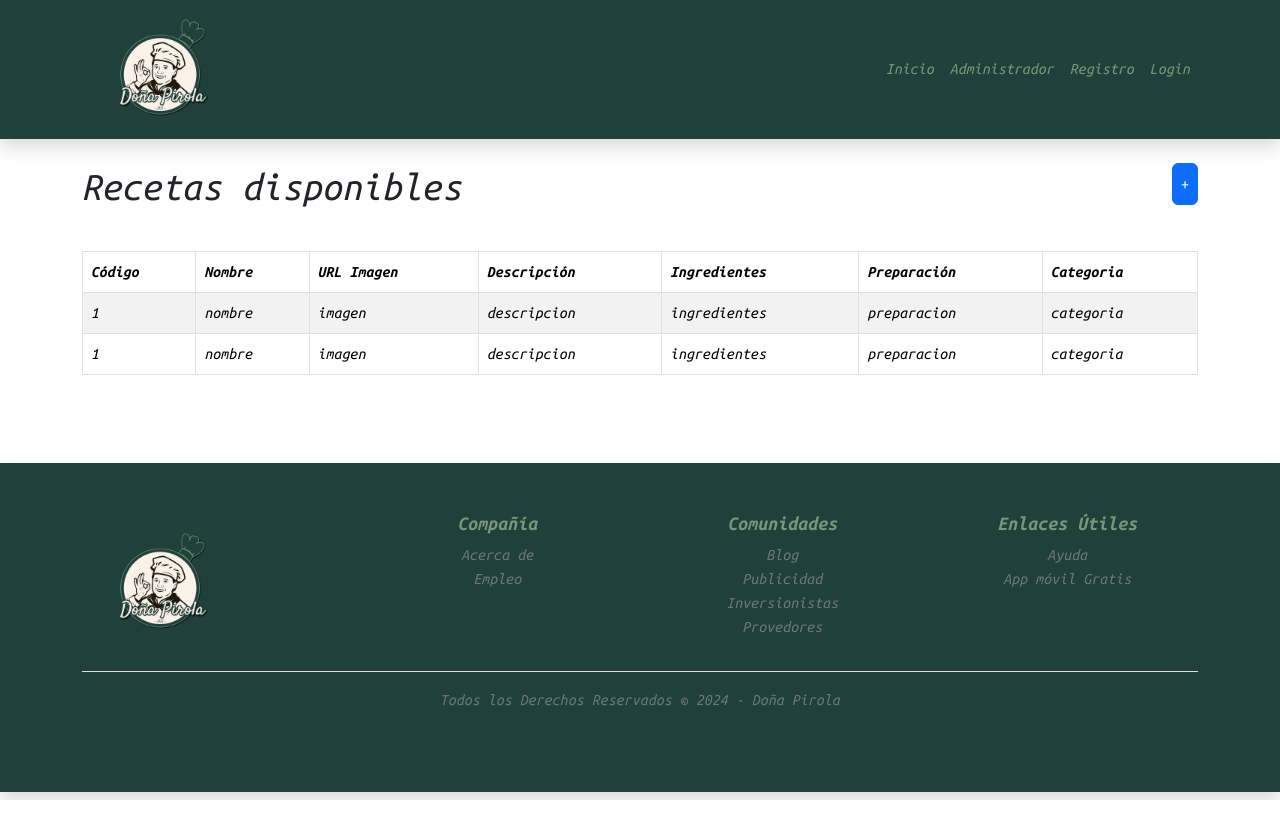
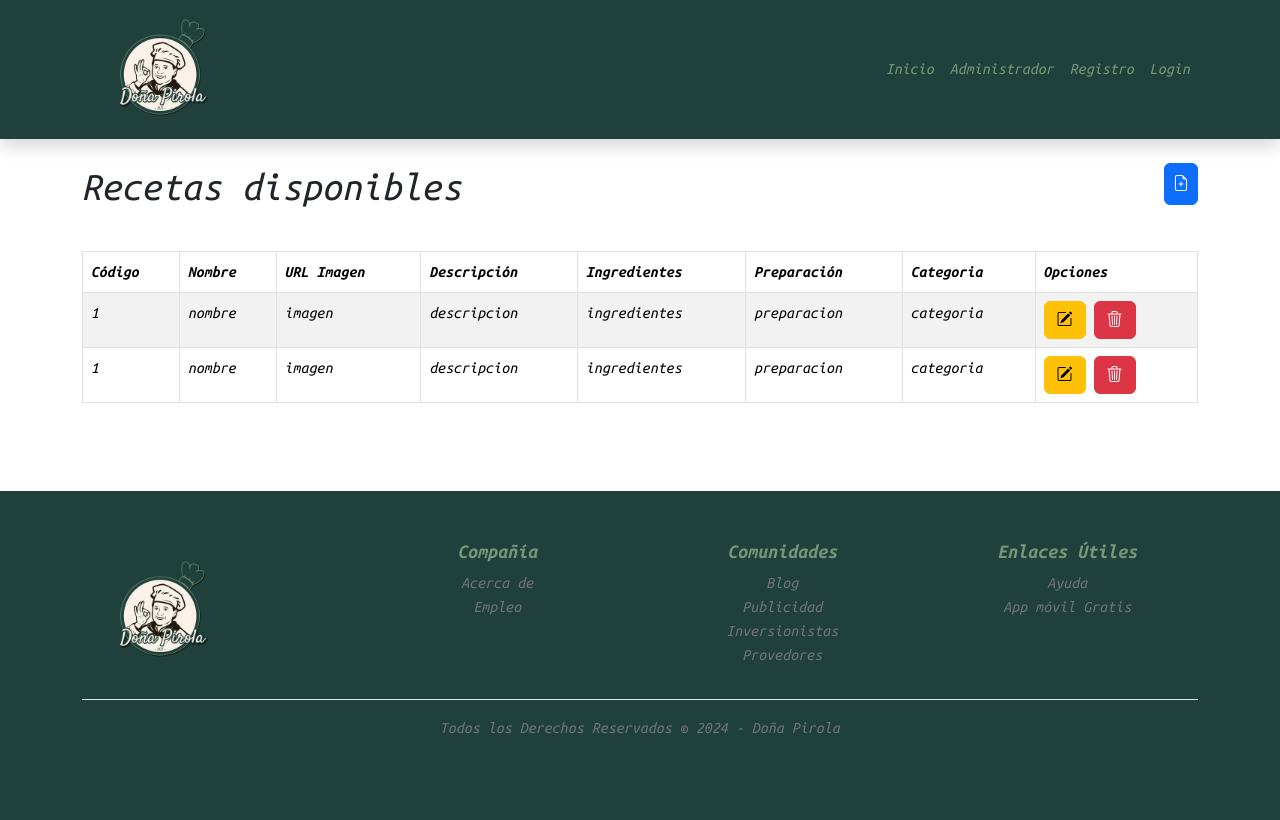
Before and after one commit to juanchyquintana/blogRecetasRolling, a React (Vite) app: page /administrador in a window 1280 px wide. Built offline with nearby package versions, Linux system fonts and the light colour scheme; a web font is replaced by a local one.

Commit message:
se agrego los botones editar y borrar, ademas se agrego la libreria bootstrap-icons

```diff
--- a/package.json
+++ b/package.json
@@ -11,12 +11,13 @@
   },
   "dependencies": {
     "bootstrap": "^5.3.3",
+    "bootstrap-icons": "^1.11.3",
     "react": "^18.2.0",
     "react-bootstrap": "^2.10.1",
     "react-dom": "^18.2.0",
     "react-hook-form": "^7.50.1",
-    "sweetalert2": "^11.10.5",
-    "react-router-dom": "^6.22.1"
+    "react-router-dom": "^6.22.1",
+    "sweetalert2": "^11.10.5"
   },
   "devDependencies": {
     "@types/react": "^18.2.56",
--- a/src/App.jsx
+++ b/src/App.jsx
@@ -2,6 +2,7 @@ import Header from "./components/Header";
 import Footer from "./components/Footer";
 import Inicio from "./components/pages/Inicio";
 import "bootstrap/dist/css/bootstrap.min.css";
+import "bootstrap-icons/font/bootstrap-icons.min.css";
 import { BrowserRouter, Routes, Route } from "react-router-dom";
 import "./App.css";
 import NuevoProducto from "./components/pages/NuevoProducto";
--- a/src/components/pages/Administrador.jsx
+++ b/src/components/pages/Administrador.jsx
@@ -6,7 +6,9 @@ const Administrador = () => {
     <section className="container my-4">
       <div className="d-flex justify-content-between align-items-start">
         <h1 className="mb-3">Recetas disponibles</h1>
-        <Button variant="primary p-2">+</Button>
+        <Button variant="primary p-2">
+          <i class="bi bi-file-earmark-plus"></i>
+        </Button>
       </div>
       <Table striped bordered hover className="mt-4">
         <thead>
@@ -18,6 +20,7 @@ const Administrador = () => {
             <th>Ingredientes</th>
             <th>Preparación</th>
             <th>Categoria</th>
+            <th>Opciones</th>
           </tr>
         </thead>
         <tbody>
--- a/src/components/pages/receta/ItemTablaRecetas.jsx
+++ b/src/components/pages/receta/ItemTablaRecetas.jsx
@@ -1,3 +1,5 @@
+import { Button } from "react-bootstrap";
+
 const ItemTablaRecetas = () => {
   return (
     <tr>
@@ -8,6 +10,14 @@ const ItemTablaRecetas = () => {
       <td>ingredientes</td>
       <td>preparacion</td>
       <td>categoria</td>
+      <td>
+        <Button variant="warning" className="me-2">
+          <i class="bi bi-pencil-square"></i>
+        </Button>
+        <Button variant="danger">
+          <i class="bi bi-trash3"></i>
+        </Button>
+      </td>
     </tr>
   );
 };
```
Also changed, not shown: 1 other file (tests, documents, lock files or other folders).
